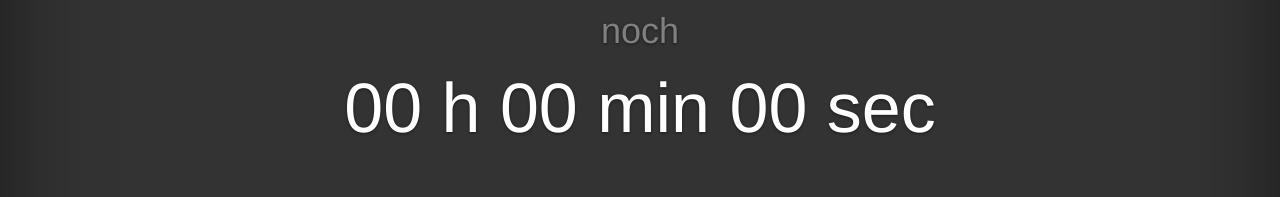
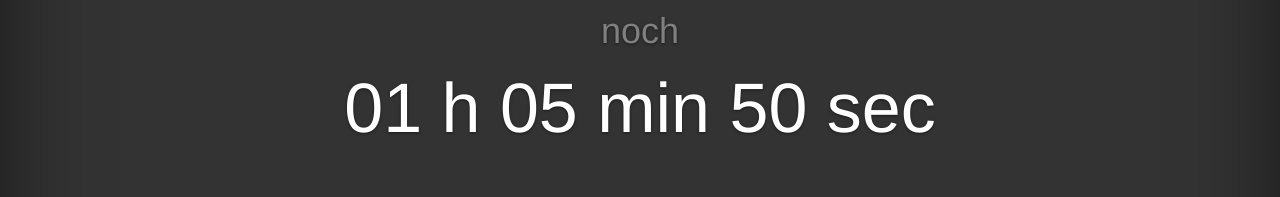
Before and after one commit to halllo/LabsDayPwa, a website: page countdown.html in a window 1280 px wide. Shown: the part 391-588 px from the top of the page. Drawn offline with Linux system fonts and the light colour scheme.

Commit message:
updated countdown

```diff
--- a/countdown.html
+++ b/countdown.html
@@ -226,7 +226,7 @@ body {
 	</script>
 
 	<script type="text/javascript">
-		$("#getting-started").countdown("2018/04/27 11:00:00", function(event) {
+		$("#getting-started").countdown("2019/11/15 11:00:00", function(event) {
 			$(this).text(
 				event.strftime('%H h %M min %S sec')
 			);
```
